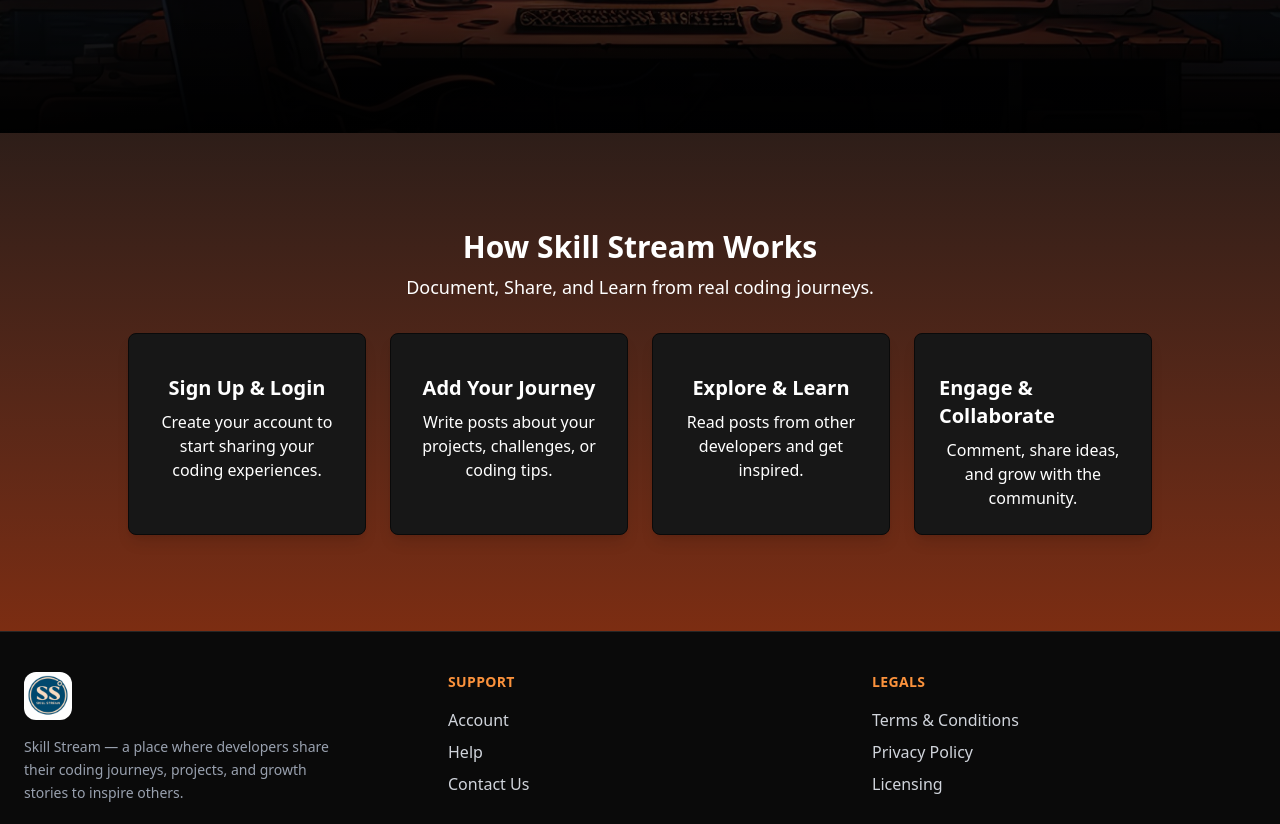
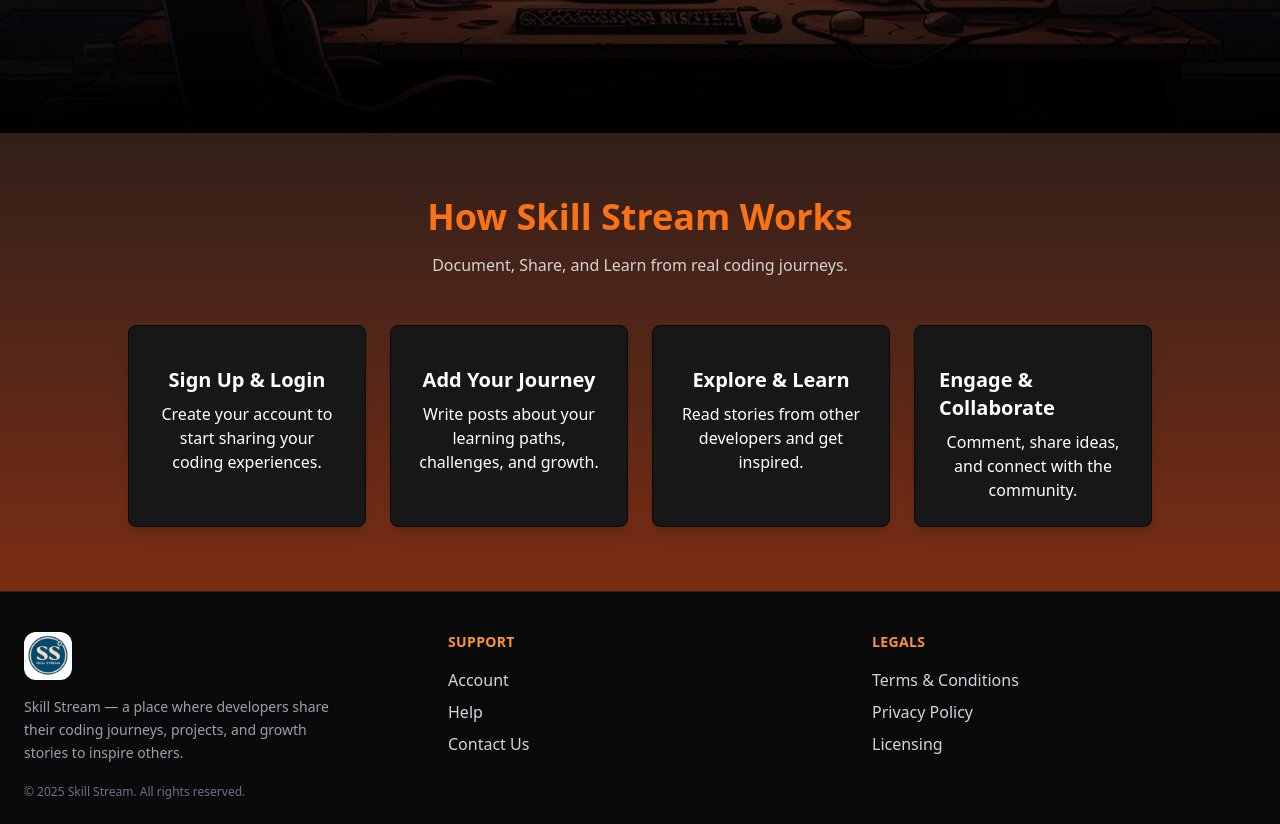
Before and after one commit to ShnAhmad/skill-stream, a React (Vite) app: page / in a window 1280 px wide. Shown: the part 740-1564 px from the top of the page. Built offline with nearby package versions, Linux system fonts and the light colour scheme; no server answers; a web font is replaced by a local one.

Commit message:
About section update

```diff
--- a/src/components/AboutSection.jsx
+++ b/src/components/AboutSection.jsx
@@ -4,12 +4,12 @@ import AboutCard from "./AboutCard";
 
 const AboutSection = () => {
   return (
-    <section className="px-4 md:px-6 py-12 md:py-16 lg:py-24 bg-bg text-text">
+    <section className="px-4 md:px-6 py-12 md:py-16 bg-bg text-text">
       <div className="max-w-3xl mx-auto text-center">
-        <h2 className="text-3xl font-bold mb-2 text-primary">
+        <h2 className="text-3xl md:text-4xl font-bold mb-4 text-[var(--color-primary-500)]">
           How Skill Stream Works
         </h2>
-        <p className="text-lg mb-8 text-secondary">
+        <p className="text-[var(--color-secondary-300)] mb-12 max-w-2xl mx-auto">
           Document, Share, and Learn from real coding journeys.
         </p>
       </div>
@@ -17,6 +17,7 @@ const AboutSection = () => {
         {AboutSectionContent.map((item, index) => (
           <AboutCard
             key={index}
+            icon={item.icon}
             title={item.title}
             description={item.description}
           />
--- a/src/constants.js
+++ /dev/null
@@ -1,18 +0,0 @@
-export const AboutSectionContent = [
-    {
-        title: "Sign Up & Login",
-        description:"Create your account to start sharing your coding experiences."
-    },
-    {
-        title: "Add Your Journey",
-        description:"Write posts about your projects, challenges, or coding tips."
-    },
-    {
-        title: "Explore & Learn",
-        description:"Read posts from other developers and get inspired."
-    },
-    {
-        title: "Engage & Collaborate",
-        description:"Comment, share ideas, and grow with the community."
-    }
-]
--- /dev/null
+++ b/src/constants.jsx
@@ -0,0 +1,24 @@
+import { UserPlus, PenSquare, Compass, MessageSquare } from "lucide-react";
+
+export const AboutSectionContent = [
+  {
+    icon: <UserPlus size={32} />,
+    title: "Sign Up & Login",
+    description: "Create your account to start sharing your coding experiences.",
+  },
+  {
+    icon: <PenSquare size={32} />,
+    title: "Add Your Journey",
+    description: "Write posts about your learning paths, challenges, and growth.",
+  },
+  {
+    icon: <Compass size={32} />,
+    title: "Explore & Learn",
+    description: "Read stories from other developers and get inspired.",
+  },
+  {
+    icon: <MessageSquare size={32} />,
+    title: "Engage & Collaborate",
+    description: "Comment, share ideas, and connect with the community.",
+  },
+];
```
